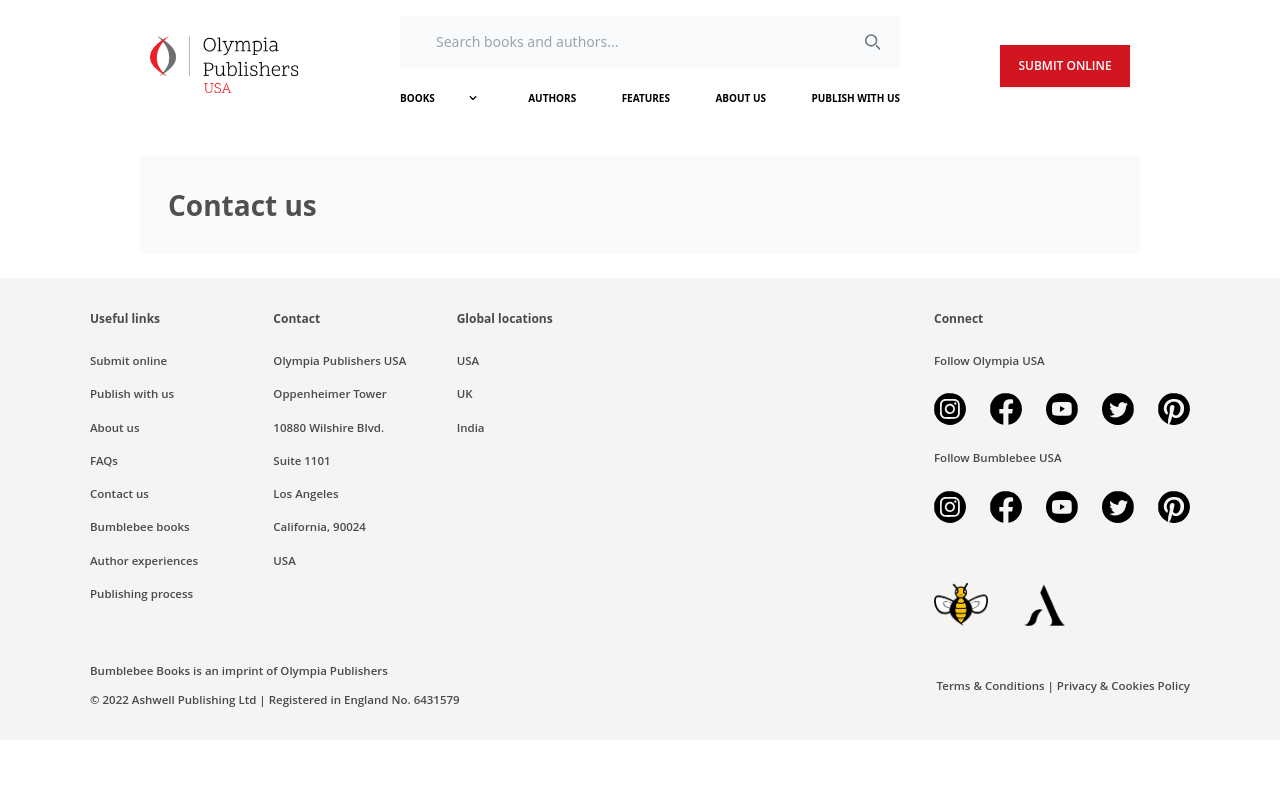
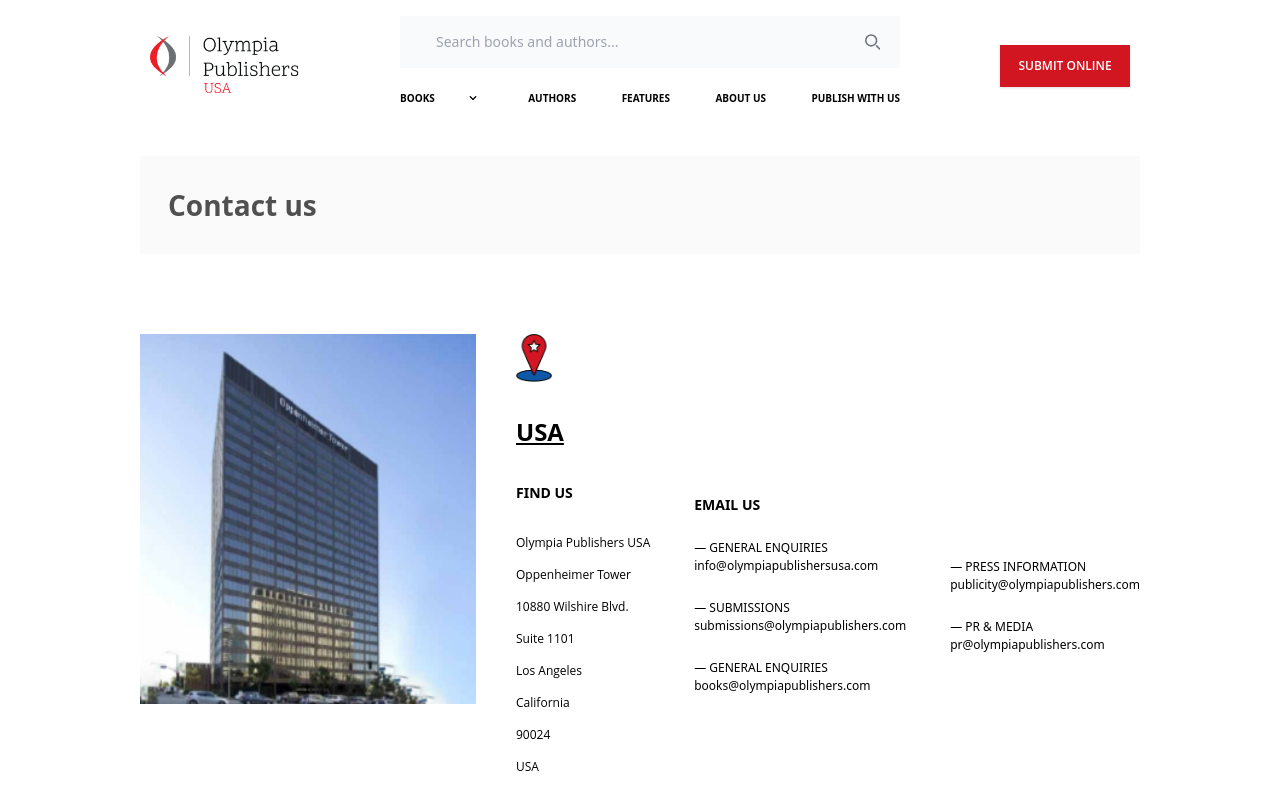
Before and after one commit to Hadees621/Olympia-USA, a Next.js app: page /contact-us in a window 1280 px wide. Shown: the top 800 px of the page. Built offline with nearby package versions, Linux system fonts and the light colour scheme.

Commit message:
CONTACT: usa section

```diff
--- a/src/app/contact-us/page.js
+++ b/src/app/contact-us/page.js
@@ -1,11 +1,15 @@
 import Banner from "@/components/common/Banner";
 import SmScreenSections from "@/components/contact-us/SmScreenSections";
+import USA from "@/components/contact-us/USA";
 
 const page = () => {
   return (
     <div className="lg:max-w-[800px] xl:max-w-[1000px] 2xl:max-w-[1350px] lg:mx-auto">
       <Banner title={"Contact us"} />
       <SmScreenSections />
+
+      <USA />
+
     </div>
   );
 };
--- /dev/null
+++ b/src/components/contact-us/USA.js
@@ -0,0 +1,80 @@
+import React from "react";
+
+const USA = () => {
+  return (
+    <div className="flex gap-10 my-20">
+      <div className="w-[35%] h-full">
+        <img
+          src="/assets/contact/USA.png"
+          alt="USA"
+          className="xl:h-[370px] 2xl:h-[470px]"
+        />
+      </div>
+
+      <div className="w-[65%] flex justify-between">
+        <div className="space-y-4 xl:space-y-8 2xl:space-y-12">
+          <img
+            src="/assets/Icons/USA.png"
+            alt="USA"
+            className="h-12 2xl:h-24"
+          />
+          <h1 className="font-bold text-[18px] xl:text-[24px] 2xl:text-[28px] underline font-open-sans">
+            USA
+          </h1>
+          <div className="space-y-6">
+            <h1 className="font-bold text-[10px] xl:text-[14px] 2xl:text-[18px] uppercase">
+              Find us
+            </h1>
+            <div>
+              {"Olympia Publishers USA, Oppenheimer Tower, 10880 Wilshire Blvd.  , Suite 1101, Los Angeles, California, 90024, USA"
+                .split(", ")
+                .map((line, index) => (
+                  <p
+                    key={index}
+                    className="leading-6 xl:leading-8 font-open-sans text-[10px] xl:text-[12px] 2xl:text-[16px]"
+                  >
+                    {line}
+                  </p>
+                ))}
+            </div>
+          </div>
+        </div>
+
+        <div className="mt-32 xl:mt-40 2xl:mt-60 space-y-6">
+          <h1 className="font-bold text-[10px] xl:text-[14px] 2xl:text-[18px] uppercase">
+            email us
+          </h1>
+          <div className="text-[10px] xl:text-[12px] 2xl:text-[16px] space-y-6">
+            <div>
+              <p> — GENERAL ENQUIRIES</p>
+              <p> info@olympiapublishersusa.com</p>
+            </div>
+            <div>
+              <p> — SUBMISSIONS</p>
+              <p> submissions@olympiapublishers.com </p>
+            </div>
+            <div>
+              <p> — GENERAL ENQUIRIES</p>
+              <p> books@olympiapublishers.com</p>
+            </div>
+          </div>
+        </div>
+
+        <div className="mt-44 xl:mt-56 2xl:mt-72">
+          <div className="text-[10px] xl:text-[12px] 2xl:text-[16px] space-y-6">
+            <div>
+              <p> — PRESS INFORMATION</p>
+              <p> publicity@olympiapublishers.com</p>
+            </div>
+            <div>
+              <p> — PR & MEDIA</p>
+              <p> pr@olympiapublishers.com </p>
+            </div>
+          </div>
+        </div>
+      </div>
+    </div>
+  );
+};
+
+export default USA;
```
Also changed, not shown: public/assets/contact/USA.png (added).
